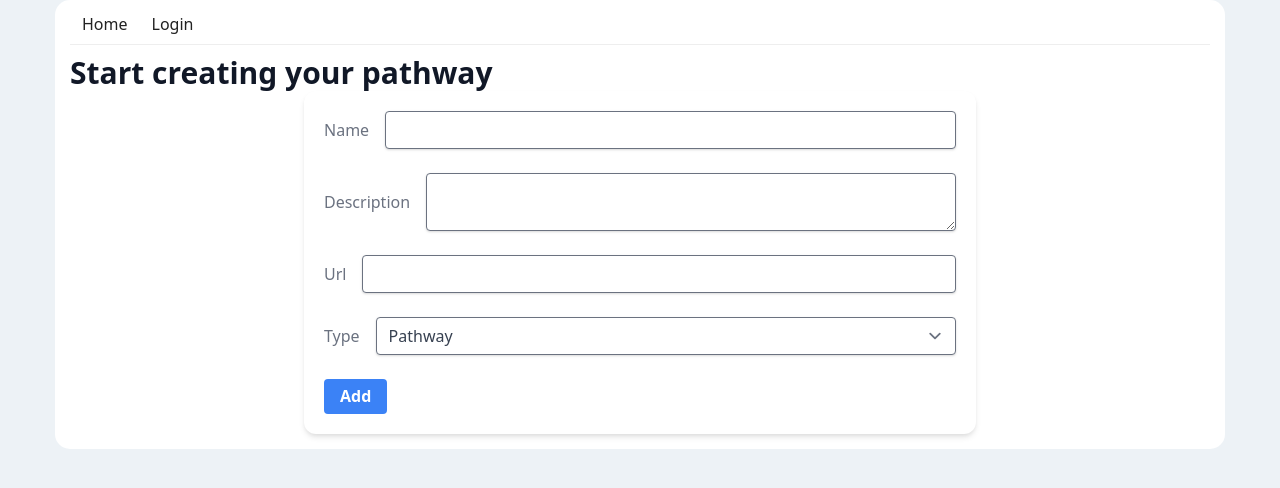
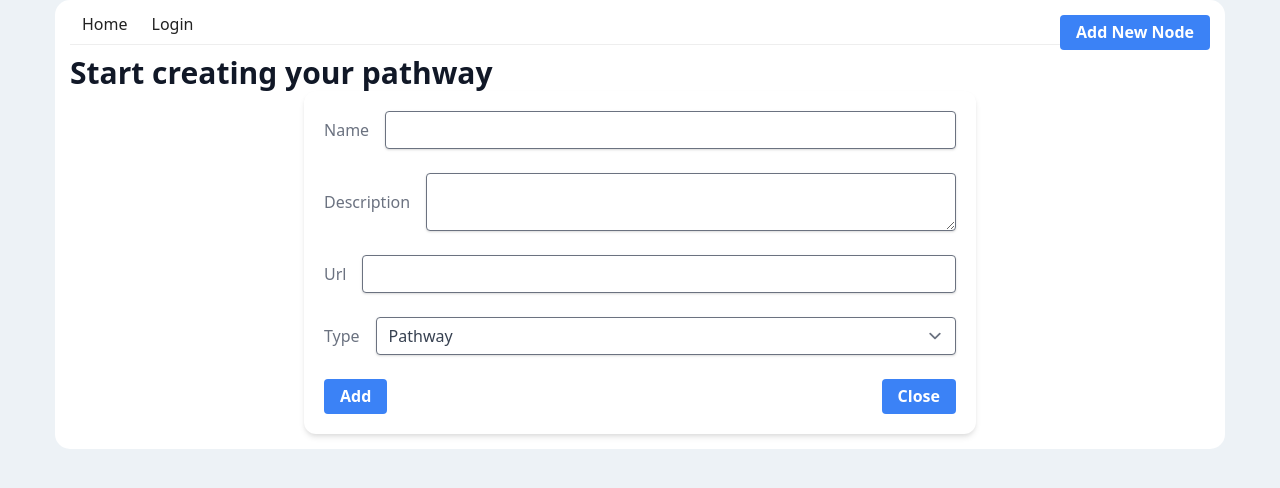
Before and after one commit to raccoongang/learning_path, a React (Create React App) app in the folder frontend/: page / in a window 1280 px wide. Shown: the top 488 px of the page. Built offline with nearby package versions, Linux system fonts and the light colour scheme.

Commit message:
feat: add node moved to modal

```diff
--- a/frontend/package.json
+++ b/frontend/package.json
@@ -15,8 +15,9 @@
     "postcss": "^7",
     "react": "^17.0.2",
     "react-dom": "^17.0.2",
+    "react-modal": "^3.13.1",
+    "react-notifications": "^1.7.2",
     "react-router-dom": "^5.2.0",
-    "react-notifications": "^1.7.2",
     "react-scripts": "4.0.3",
     "react-tooltip": "^4.2.17",
     "tailwindcss": "npm:@tailwindcss/postcss7-compat",
--- a/frontend/src/App.js
+++ b/frontend/src/App.js
@@ -1,15 +1,38 @@
-import {Switch, Route, Link} from 'react-router-dom';
+import {Switch, Route, Link} from "react-router-dom";
+import {useState} from 'react';
 import Home from './Home';
 import Login from './Login';
+import Modal from 'react-modal';
+import {AddResourseForm} from "./Node/AddResource";
 
 function App() {
+    const [modalOpen, setModalOpen] = useState(false)
+
+    const handleOpenModal = () => {
+        setModalOpen(true)
+    }
+
+    const handleCloseModal = () => {
+        setModalOpen(false)
+    }
+
     return (
         <div className="container">
             <header className='Header'>
               <nav>
                 <Link className="py-1 px-3" to={"/"}>Home</Link>
                 <Link className="py-1 px-3" to={"/login/"}>Login</Link>
-              </nav>
+
+                <button
+                    className="float-right bg-blue-500 hover:bg-blue-700 text-white font-bold py-2 px-4 rounded focus:outline-none focus:shadow-outline"
+                    type="button"
+                    onClick={handleOpenModal}>
+                    Add New Node
+                </button>
+                <Modal isOpen={modalOpen} >
+                    <AddResourseForm handleCloseModal={handleCloseModal}/>
+                </Modal>
+            </nav>
             </header>
             <main>
                 <Switch>
--- a/frontend/src/Node/AddResource.jsx
+++ b/frontend/src/Node/AddResource.jsx
@@ -2,14 +2,14 @@ import React, {useContext, useState} from 'react';
 import {Types} from "../constants";
 import {PathwayContext} from "../Pathway";
 
-const AddResourseForm = () => {
+const AddResourseForm = (props) => {
     const [formData, setFormData] = useState({
         type: Types.PATHWAY,
         title: '',
         description: '',
         url: '',
     });
-
+    const handleCloseModal = props.handleCloseModal;
     const pwCtx = useContext(PathwayContext);
 
     const handleChange = (e) => {
@@ -79,6 +79,12 @@ const AddResourseForm = () => {
                     onClick={onSubmit}>
                     Add
                 </button>
+                <button
+                    className="bg-blue-500 hover:bg-blue-700 text-white font-bold py-2 px-4 rounded focus:outline-none focus:shadow-outline"
+                    type="button"
+                    onClick={handleCloseModal}>
+                    Close
+                </button>
             </div>
         </form>
     </div>
--- a/frontend/src/index.scss
+++ b/frontend/src/index.scss
@@ -36,3 +36,12 @@ body {
   margin-bottom: 10px;
   padding-bottom: 10px;
 }
+
+.ReactModal__Content {
+  background: transparent !important;
+  border: none !important;
+}
+
+.ReactModal__Overlay {
+  background: rgba($color: #000000, $alpha: 0.5) !important;
+}
```
Also changed, not shown: 1 other file (tests, documents, lock files or other folders).
